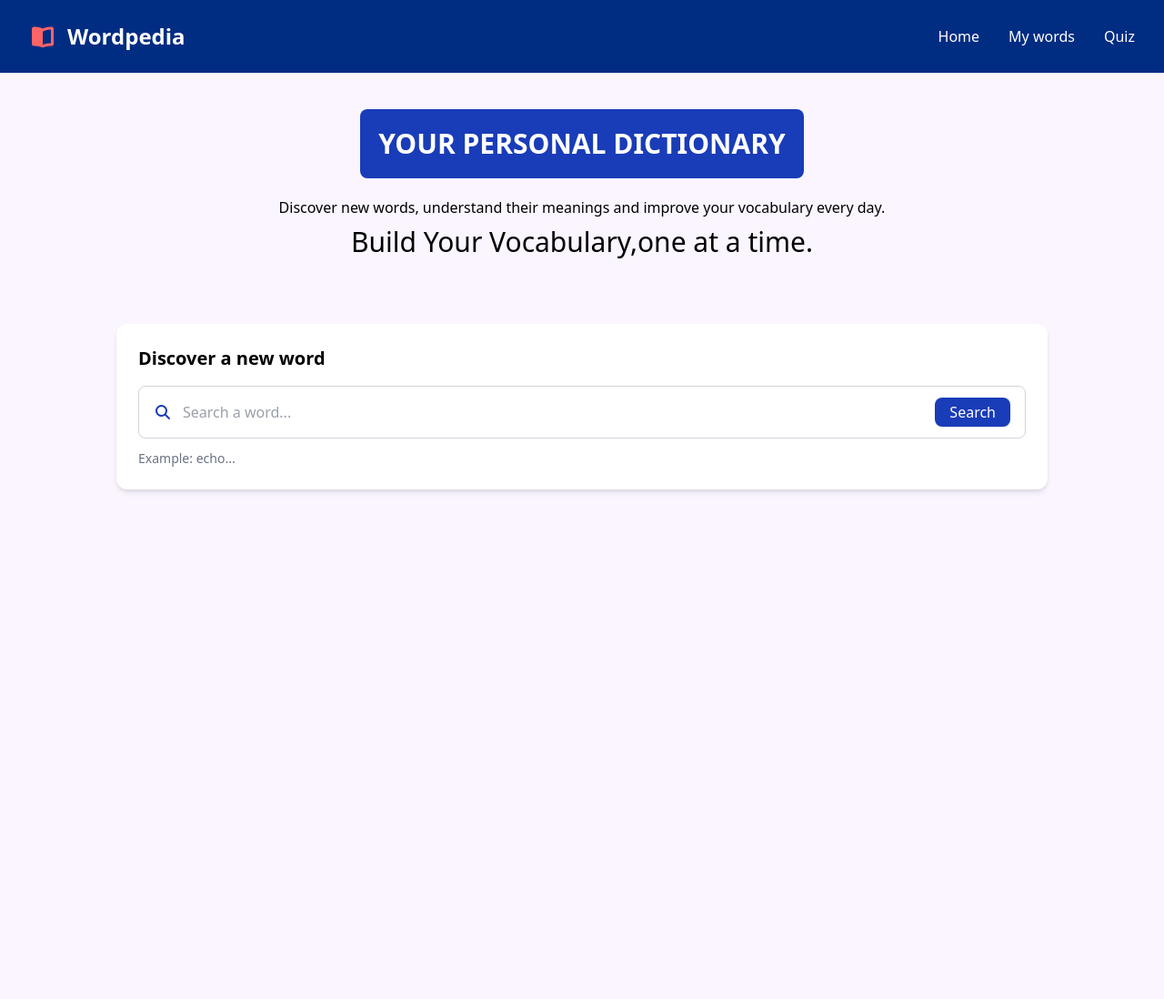
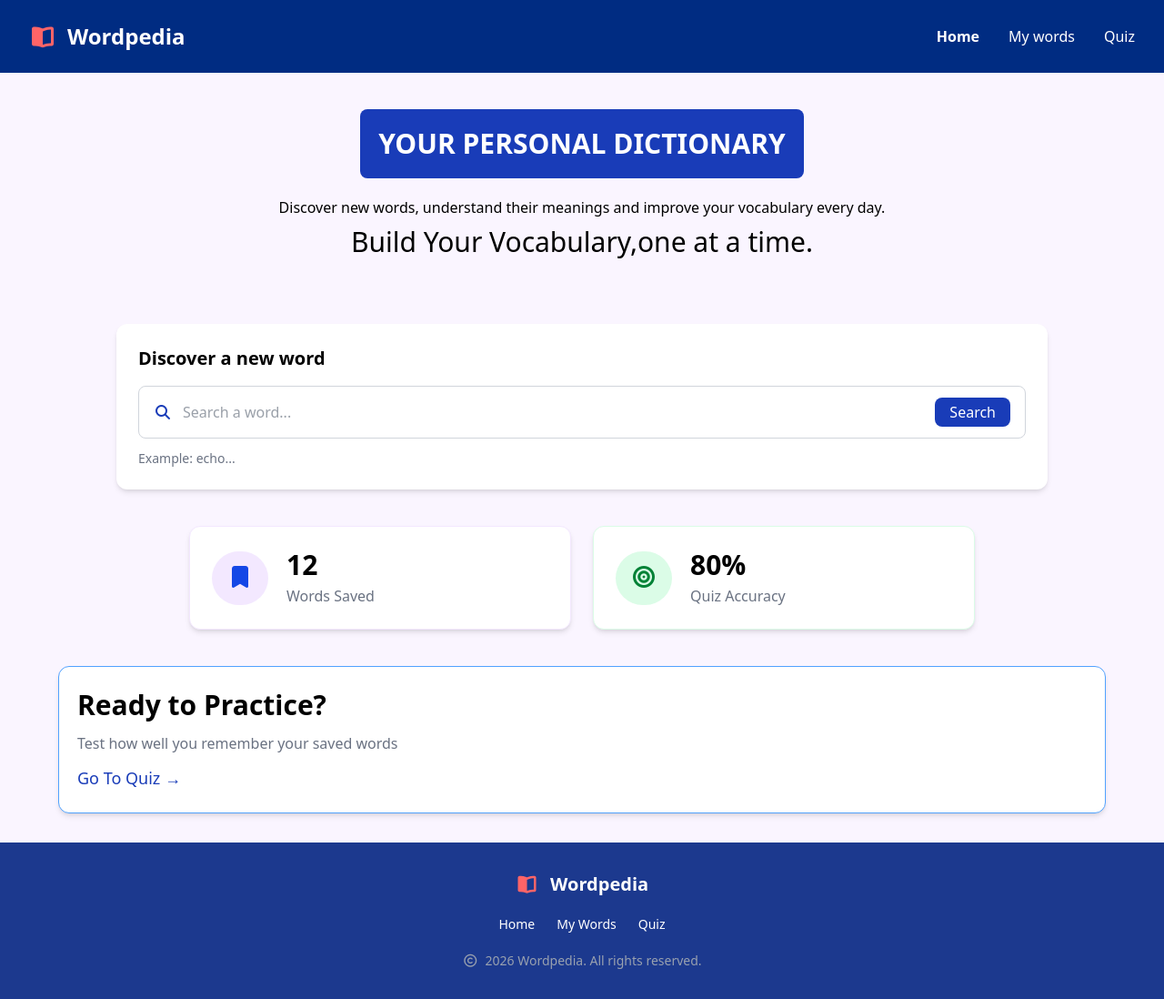
Before and after one commit to beherakiran/wordpedia, a plain HTML site: page index.html in a window 1280 px wide. Shown: the whole page at 91% size. Before the commit the page ends 800 px from the top, so only its background shows below. Drawn offline with nearby package versions, Linux system fonts and the light colour scheme.

Commit message:
stat and quiz link section,changes in ui

```diff
--- a/index.html
+++ b/index.html
@@ -20,7 +20,7 @@
           <h1 class="font-extrabold text-2xl">Wordpedia</h1>
         </div>
         <div class="flex items-center gap-8">
-          <a href="" class="hover:text-purple-300">Home</a>
+          <a href="" class="font-bold">Home</a>
           <a href="" class="hover:text-purple-300">My words</a>
           <a href="" class="hover:text-purple-300">Quiz</a>
         </div>
@@ -43,9 +43,7 @@
       <section
         class="max-w-5xl mx-auto my-4 rounded-xl p-6 my-8 shadow-md bg-white"
       >
-        <h3 class="text-xl font-bold mb-4">
-          Discover a new word
-        </h3>
+        <h3 class="text-xl font-bold mb-4">Discover a new word</h3>
 
         <div
           class="flex items-center gap-3 border border-gray-300 rounded-lg px-4 py-2"
@@ -67,6 +65,63 @@
 
         <p class="text-sm text-gray-500 mt-3">Example: echo...</p>
       </section>
+
+      <section class="grid grid-cols-2 gap-6 max-w-4xl mx-auto my-10 px-4">
+        <div
+          class="bg-white rounded-xl shadow-md border border-purple-100 p-6 flex items-center gap-5"
+        >
+          <div class="bg-purple-100 text-blue-700 rounded-full p-4">
+            <i class="fa-solid fa-bookmark text-2xl"></i>
+          </div>
+
+          <div>
+            <h3 class="text-3xl font-bold">12</h3>
+            <p class="text-gray-500 mt-1">Words Saved</p>
+          </div>
+        </div>
+
+        <div
+          class="bg-white rounded-xl shadow-md border border-green-100 p-6 flex items-center gap-5"
+        >
+          <div class="bg-green-100 text-green-700 rounded-full p-4">
+            <i class="fa-solid fa-bullseye text-2xl"></i>
+          </div>
+
+          <div>
+            <h3 class="text-3xl font-bold">80%</h3>
+            <p class="text-gray-500 mt-1">Quiz Accuracy</p>
+          </div>
+        </div>
+      </section>
+
+      <section
+        class="bg-white max-w-6xl shadow-md border border-blue-400 p-6 rounded-xl px-5 mx-auto my-8"
+      >
+        <h4 class="text-3xl font-bold mb-3">Ready to Practice?</h4>
+        <p class="text-gray-500 mb-3">
+          Test how well you remember your saved words
+        </p>
+        <a href="quiz.html" class="text-lg text-blue-800">Go To Quiz →</a>
+      </section>
     </main>
+     <footer class="bg-blue-900 text-white mt-8 py-8">
+        <div
+          class="max-w-7xl mx-auto px-6 flex flex-col  items-center justify-between gap-5"
+        >
+          <h2 class="text-xl font-bold">
+            <i class="fa-solid fa-book-open text-red-400 mr-2"></i>
+            Wordpedia
+          </h2>
+          <div class="flex gap-6 text-sm text-white">
+            <a href="index.html" class="hover:text-purple-300">Home</a>
+            <a href="my-words.html" class="hover:text-purple-300">My Words</a>
+            <a href="quiz.html" class="hover:text-purple-300">Quiz</a>
+          </div>
+          <p class="text-sm text-gray-400">
+            <i class="fa-regular fa-copyright mr-1"></i>
+            2026 Wordpedia. All rights reserved.
+          </p>
+        </div>
+      </footer>
   </body>
 </html>
```
